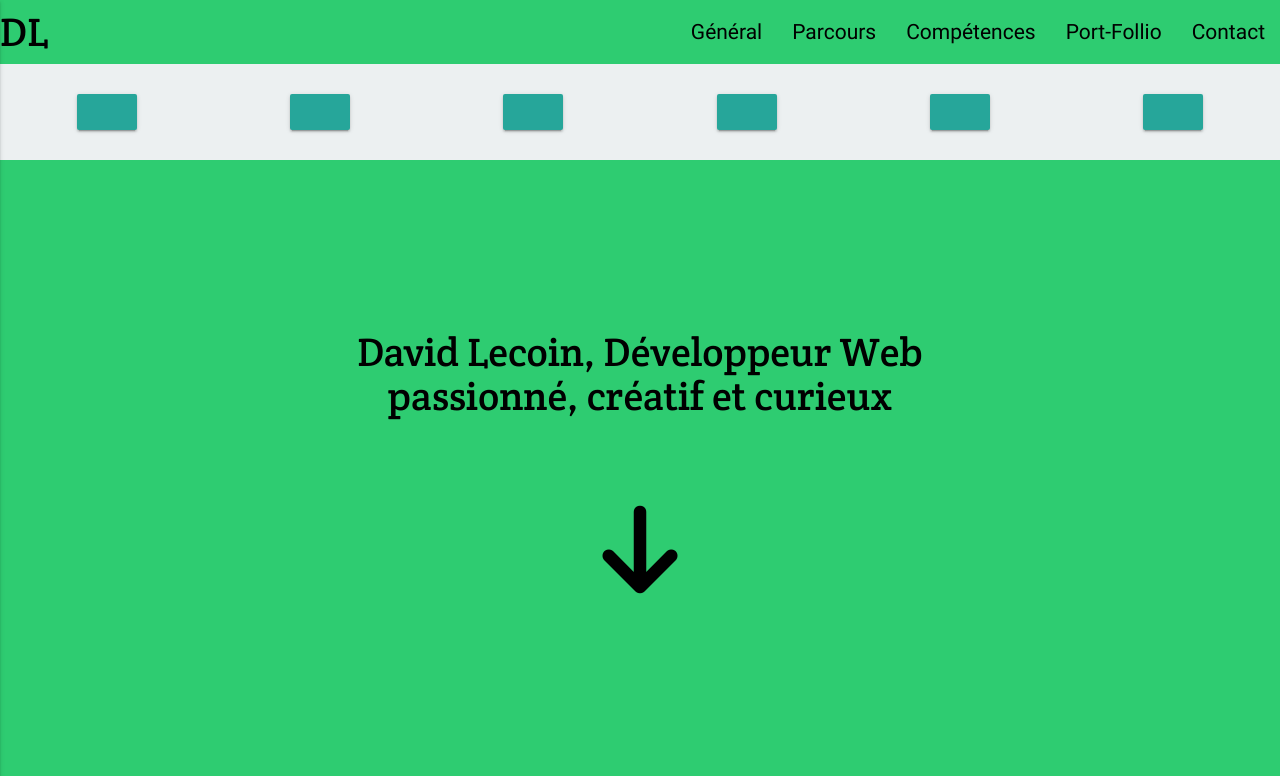
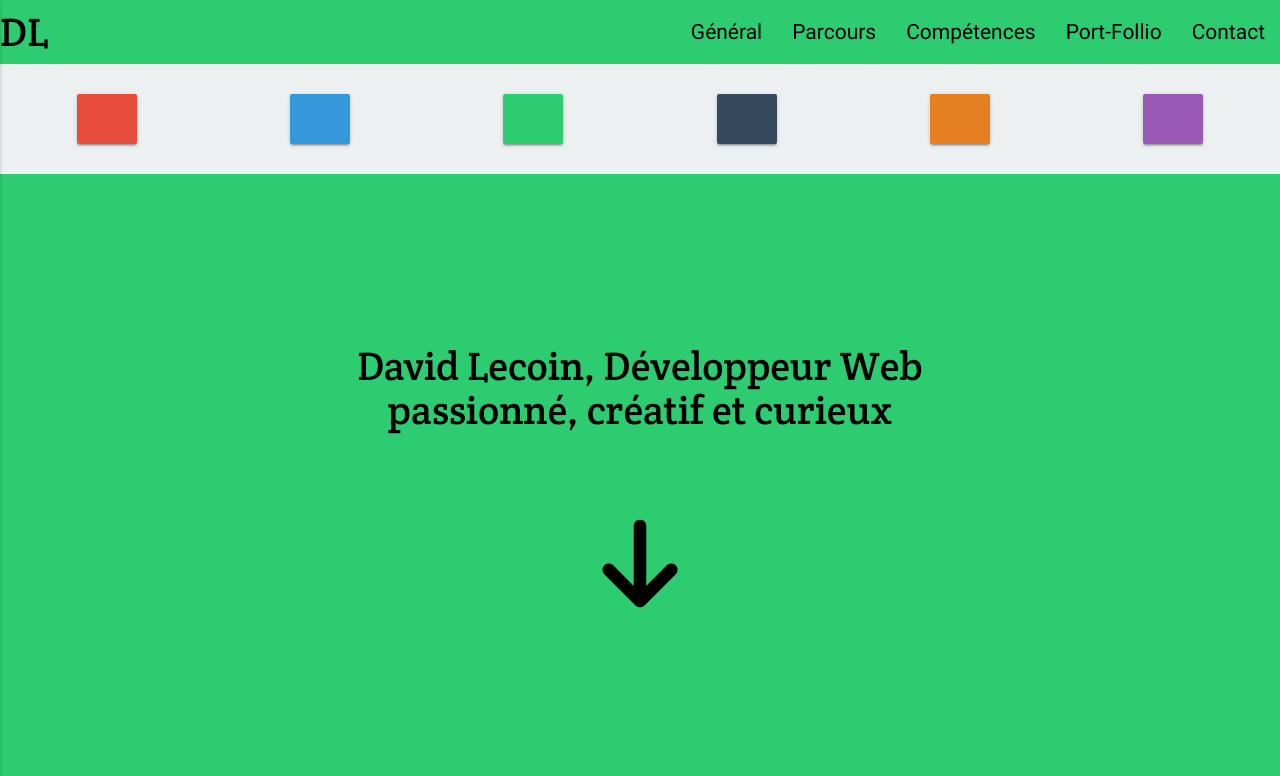
Before and after one commit to dl3c01n/Curriculum-Vitae, a plain HTML site: page index.html in a window 1280 px wide. Shown: the top 776 px of the page. Drawn offline with nearby package versions, Linux system fonts and the light colour scheme.

Commit message:
Add files via upload

```diff
--- a/css/style.css
+++ b/css/style.css
@@ -72,10 +72,62 @@ nav{
 	box-shadow: 0 1px 6px rgba(0, 0, 0, 1);
 }
 
-#btnchange{
-	background-color: #ecf0f1;
+#btnchange1{
+	background-color: #e74c3c;
+	width: 50px;
+	height: 50px;
 	color: black;
 	font-size: 25px;
 	font-weight: bold;
 	font-family: 'Ubuntu', sans-serif;
 }
+
+#btnchange2{
+	background-color: #3498db;
+	width: 50px;
+	height: 50px;
+	color: black;
+	font-size: 25px;
+	font-weight: bold;
+	font-family: 'Ubuntu', sans-serif;
+}
+
+#btnchange3{
+	background-color: #2ecc71;
+	width: 50px;
+	height: 50px;
+	color: black;
+	font-size: 25px;
+	font-weight: bold;
+	font-family: 'Ubuntu', sans-serif;
+}
+
+#btnchange4{
+	background-color: #34495e;
+	width: 50px;
+	height: 50px;
+	color: black;
+	font-size: 25px;
+	font-weight: bold;
+	font-family: 'Ubuntu', sans-serif;
+}
+
+#btnchange5{
+	background-color: #e67e22;
+	width: 50px;
+	height: 50px;
+	color: black;
+	font-size: 25px;
+	font-weight: bold;
+	font-family: 'Ubuntu', sans-serif;
+}
+
+#btnchange6{
+	background-color: #9b59b6;
+	width: 50px;
+	height: 50px;
+	color: black;
+	font-size: 25px;
+	font-weight: bold;
+	font-family: 'Ubuntu', sans-serif;
+}
```
